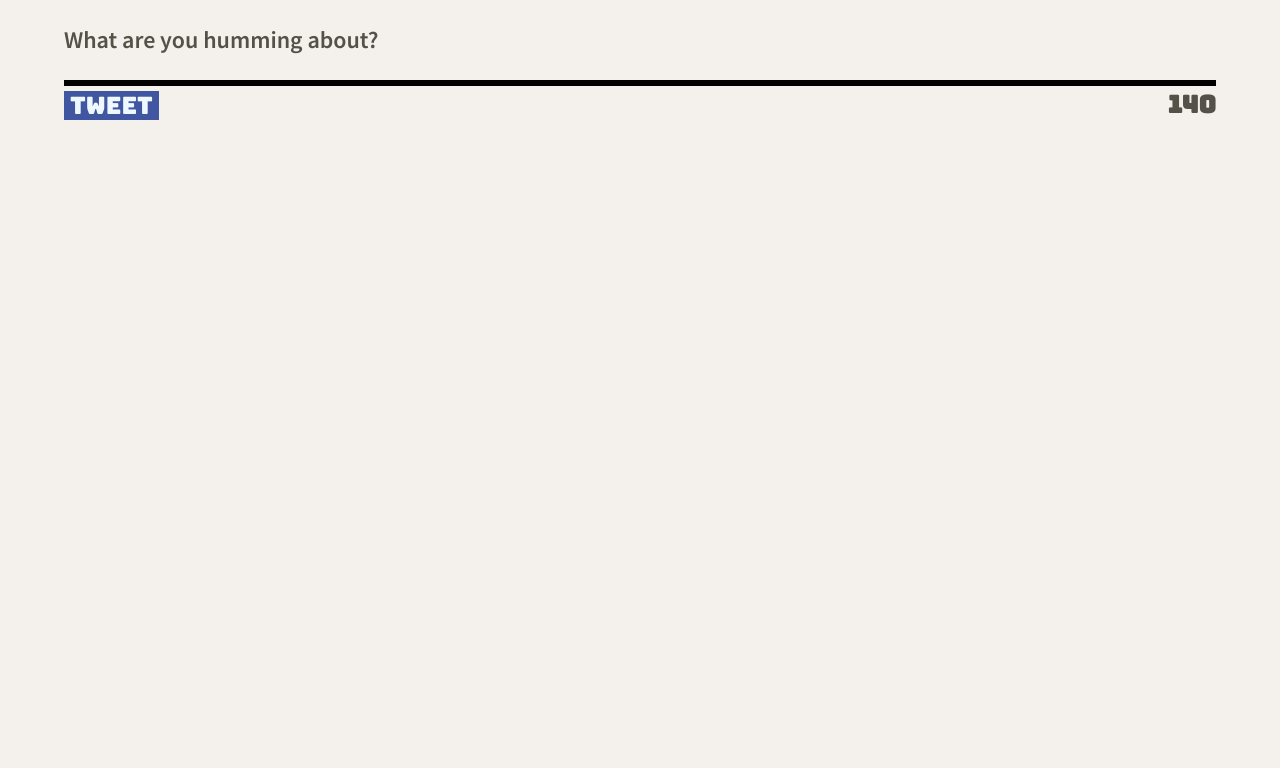
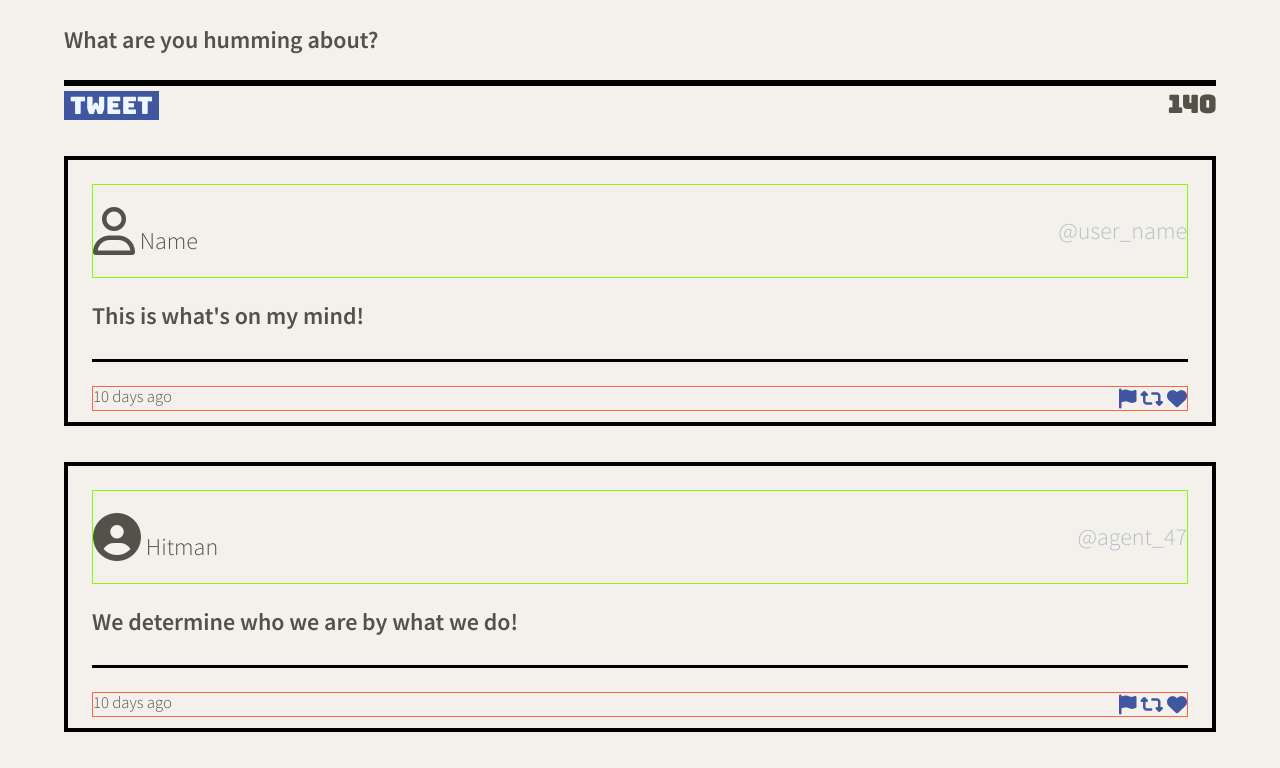
Before and after one commit to nati047/tweeter, a website: page public/index.html in a window 1280 px wide. Shown: the part 595-1363 px from the top of the page. Before the commit the page ends 800 px from the top, so only its background shows below. Drawn offline with nearby package versions, Linux system fonts and the light colour scheme.

Commit message:
add tweets and fix nav bar at top

```diff
--- a/public/index.html
+++ b/public/index.html
@@ -18,6 +18,7 @@
     <link rel="stylesheet" href="/styles/nav.css" type="text/css" />
     <link rel="stylesheet" href="/styles/header.css" type="text/css" />
     <link rel="stylesheet" href="/styles/new-tweet.css" type="text/css" />
+    <link rel="stylesheet" href="/styles/tweets.css" type="text/css" />
 
     <!-- External JS -->
     <script src="https://ajax.googleapis.com/ajax/libs/jquery/3.4.1/jquery.min.js"></script>
@@ -38,7 +39,7 @@
       </div>
 
     </nav>
-    <header>
+    <header class="main-header">
       <div>
         <img src="/images/profile-hex.png">
       </div>
@@ -60,6 +61,37 @@
             <output name="counter" class="counter" for="tweet-text">140</output>
           </div>
         </form>
+        <article class="tweets-container">
+          <header class="tweet-header">
+            <div class="name"><i class="fa fa-user-o fa-2x" aria-hidden="true"></i>&nbsp;Name</div>
+            <h4 class="user-name">@user_name</h4>
+          </header>
+          <p calss="a-tweet" >This is what's on my mind!</p>
+          <footer class="foot-text">
+            <div class="time-stamp">10 days ago</div>
+            <div class="icons">
+              <i class="fa fa-flag" aria-hidden="true"></i>
+              <i class="fa fa-retweet" aria-hidden="true"></i>
+              <i class="fa fa-heart" aria-hidden="true"></i>
+            </div>
+          </footer>
+        </article>
+        <article class="tweets-container">
+          <header class="tweet-header">
+            <div class="name"><i class="fa fa-user-circle fa-2x" aria-hidden="true"></i>&nbsp;Hitman</div>
+            <h4 class="user-name">@agent_47</h4>
+          </header>
+          <p calss="a-tweet" >We determine who we are by what we do!</p>
+          <footer class="foot-text">
+            <div class="time-stamp">10 days ago</div>
+            <div class="icons">
+              <i class="fa fa-flag" aria-hidden="true"></i>
+              <i class="fa fa-retweet" aria-hidden="true"></i>
+              <i class="fa fa-heart" aria-hidden="true"></i>
+            </div>
+          </footer>
+        </article>
+
       </section>
    </main>
   </body>
--- a/public/scripts/composer-char-counter.js
+++ b/public/scripts/composer-char-counter.js
@@ -1,25 +1,20 @@
-$(document).ready(function() {
+$(document).ready(function () {
 
   const $textArea = $('.new-tweet');
   const $textInput = $('#tweet-text');
 
-  $textArea.on('input', function() {
+  $textArea.on('input', function () {
     const inputLength = $textInput.val().length;
     const charsLeft = 140 - inputLength;
-    const counter= $(this).find(".counter");
-    counter.val(charsLeft);
-    if(counter.val() < 0){
-      counter.addClass("negative-val").removeClass("counter");
+    const counter = $(this).find(".counter");
+    counter.text(charsLeft);
+
+    if (charsLeft < 0) {
+      counter.addClass("negative-val");
     }
-
-    console.log(charsLeft);
-    console.log(counter.html())
-
-
+    else {
+      counter.removeClass("negative-val")
+    }
   })
 
-
-
 });
-
-// $(this).parentsUntil(".new-tweet").find(".counter").html()
--- a/public/styles/header.css
+++ b/public/styles/header.css
@@ -1,12 +1,12 @@
-header {
+.main-header {
+  background-image: url("https://www.transparenttextures.com/patterns/3px-tile.png");
+  background-color: #161436;
   display: flex;
   height: 400px;
   width: 100%;
   justify-content: center;
   align-items: center;
   flex-direction: column;
-  background-color: #161436;
-  background-image: url("https://www.transparenttextures.com/patterns/3px-tile.png");
   position: relative;
-  z-index: -1;
+
 }
--- a/public/styles/nav.css
+++ b/public/styles/nav.css
@@ -6,7 +6,7 @@ nav {
   color: #FFFFFF;
   align-items: center;
   justify-content: space-between;
-  position: relative;
+  position: sticky;
   top: 0;
   z-index: 1;
 }
--- /dev/null
+++ b/public/styles/tweets.css
@@ -0,0 +1,69 @@
+article.tweets-container {
+  margin-top: 1.5em;
+  margin-bottom: 1.5em;
+  display: flex;
+  height: 270px;
+  border: 4px black solid;
+
+  flex-direction: column;
+  justify-content: space-evenly;
+  padding: 1em;
+}
+
+article:hover {
+ box-shadow: 10px 10px #c6d1e5;
+}
+
+
+article p {
+  padding-bottom: 30px;
+  border-bottom: black 3px solid;
+
+
+}
+
+.tweet-header {
+  border: chartreuse solid 1px;
+  display: flex;
+  flex-direction: row;
+  justify-content: space-between;
+  align-items: center;
+}
+
+h4.user-name {
+  color: #b3bec9;
+  font-weight: 300;
+}
+
+.foot-text {
+  display: flex;
+  border: tomato solid 0.5px;
+  justify-content: space-between;
+  font-size: smaller;
+
+}
+
+.icons {
+  color: #4056A1;
+}
+
+.name {
+  font-weight: 300;
+}
+
+.fa-flag:hover {
+  color: #b49608;
+}
+
+.fa-heart:hover {
+  color: #b49608;
+}
+
+.fa-retweet:hover {
+  color: #b49608;
+}
+
+.time-stamp {
+  font-size: smaller;
+  font-weight: 300;
+}
--- a/server/data-files/initial-tweets.json
+++ b/server/data-files/initial-tweets.json
@@ -8,7 +8,7 @@
     "content": {
       "text": "If I have seen further it is by standing on the shoulders of giants"
     },
-    "created_at": 1636865411077
+    "created_at": 1636931985265
   },
   {
     "user": {
@@ -19,6 +19,6 @@
     "content": {
       "text": "Je pense , donc je suis"
     },
-    "created_at": 1636951811077
+    "created_at": 1637018385265
   }
 ]
```
Also changed, not shown: public/styles/new-tweet.css (line endings or trailing spaces).
